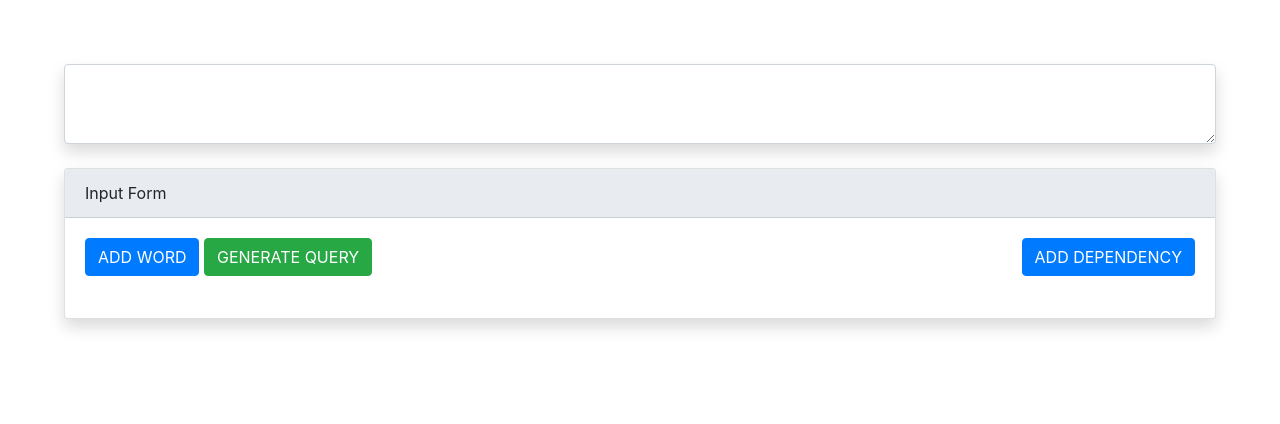
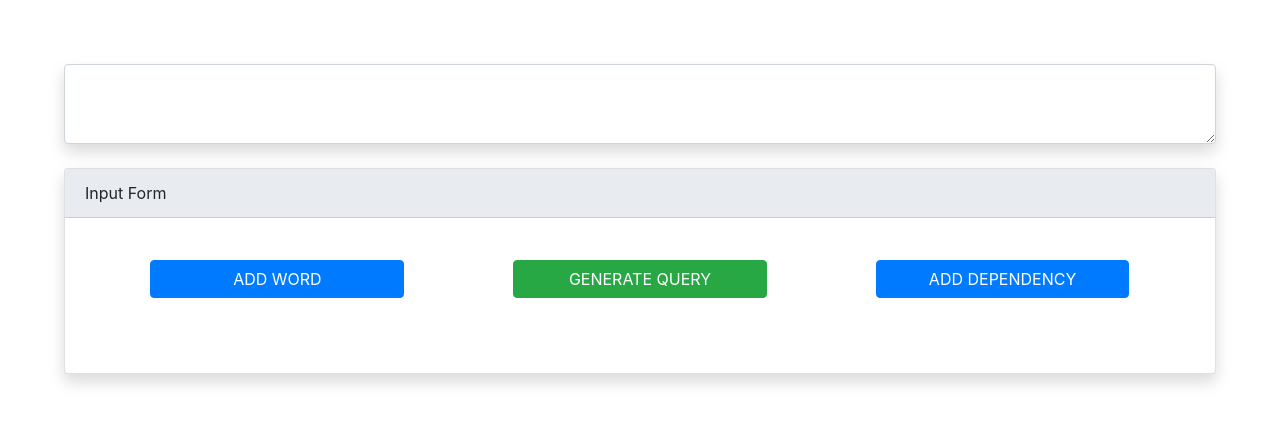
Before and after one commit to cdli-gh/Multilayer-Annotation-Query-Tool, a plain HTML site: page index.html in a window 1280 px wide. Drawn offline with nearby package versions, Linux system fonts and the light colour scheme.

Commit message:
website made responisve .... html file only .... js file left

```diff
--- a/index.html
+++ b/index.html
@@ -23,12 +23,12 @@
 		.accordion{
 			margin: 1% 0%;
 		}
-		#accordionExample1{
+		/*#accordionExample1{
 			margin-right: 1%;
 		}
 		#accordionExample2{
 			margin-left: 1%;
-		}
+		}*/
 		.a::-webkit-slider-thumb {
 		  margin: 0;
 		  padding: 0;
@@ -48,19 +48,27 @@
 	        Input Form
 	    </div>
 	    <div class="card-body">
-	        <button type="submit" class="btn btn-primary" onclick="add_word()">
+	    	<div class="row">
+		        <div class="col-xs-12 col-md-4" style="padding: 1% 5%">
+			        <button type="submit" class="btn btn-primary" style="width: 100%" onclick="add_word()">
 			            ADD WORD
 			        </button>
-	        <button type="submit" class="btn btn-success" onclick="write_query()">
+			    </div>
+			    <div class="col-xs-12 col-md-4" style="padding: 1% 5%">
+			        <button type="submit" class="btn btn-success" style="width: 100%" onclick="write_query()">
 			            GENERATE QUERY
 			        </button>
-	        <button type="submit" class="btn btn-primary" onclick="add_dependency()" style="float: right;">
+			    </div>
+			    <div class="col-xs-12 col-md-4" style="padding: 1% 5%">
+		        	<button type="submit" class="btn btn-primary" onclick="add_dependency()" style="width: 100%">
 		        	ADD DEPENDENCY
 		        	</button>
-	        <div style="display: flex;direction: column;">
-				<div class="word_list accordion" id="accordionExample1" style="width: 55%">
 		        </div>
-				<div class="dependency_list accordion" id="accordionExample2" style="width:45%;">
+		    </div>
+	        <div class="row">
+				<div class="word_list accordion col-xs-12 col-md-6" id="accordionExample1">
+				</div>
+				<div class="dependency_list accordion col-xs-12 col-md-6" id="accordionExample2">
 		        </div>
 			</div>
 	    </div>
```
Lines whose indentation alone changed are shown as unchanged.
